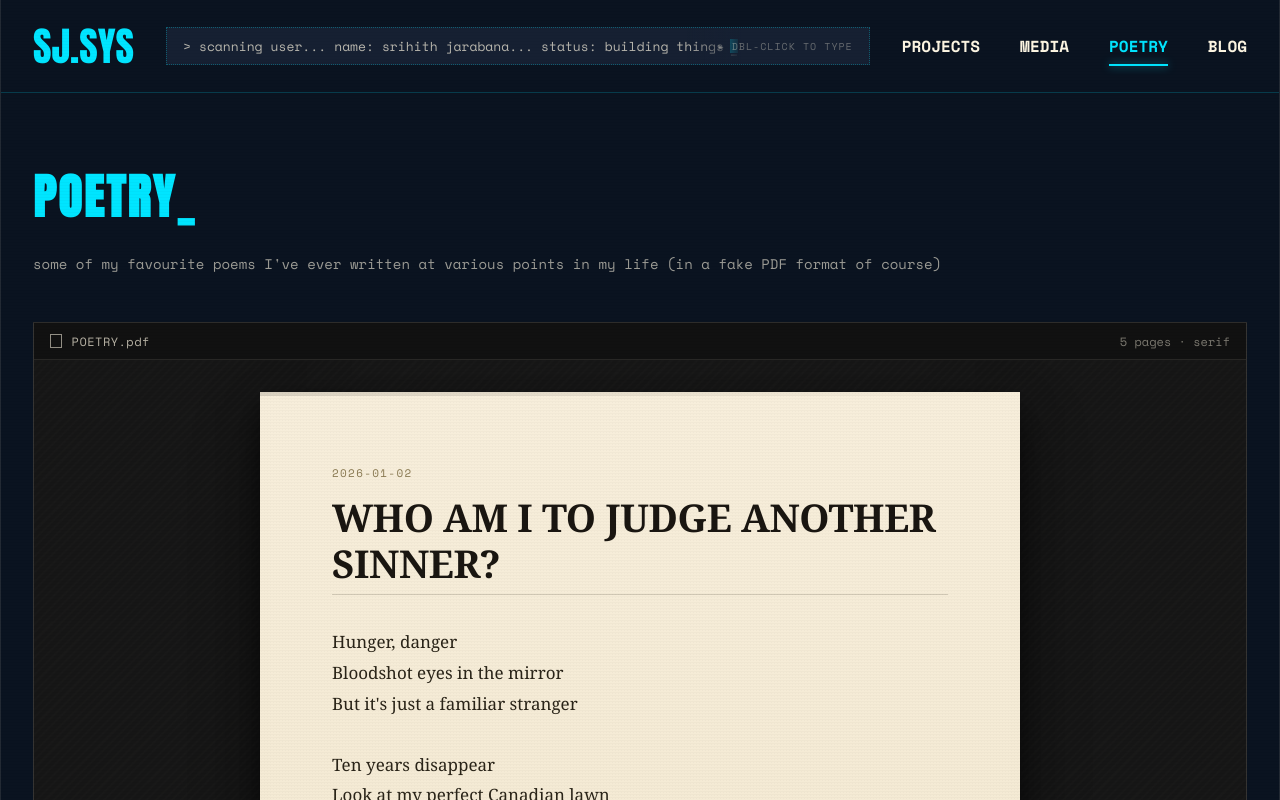
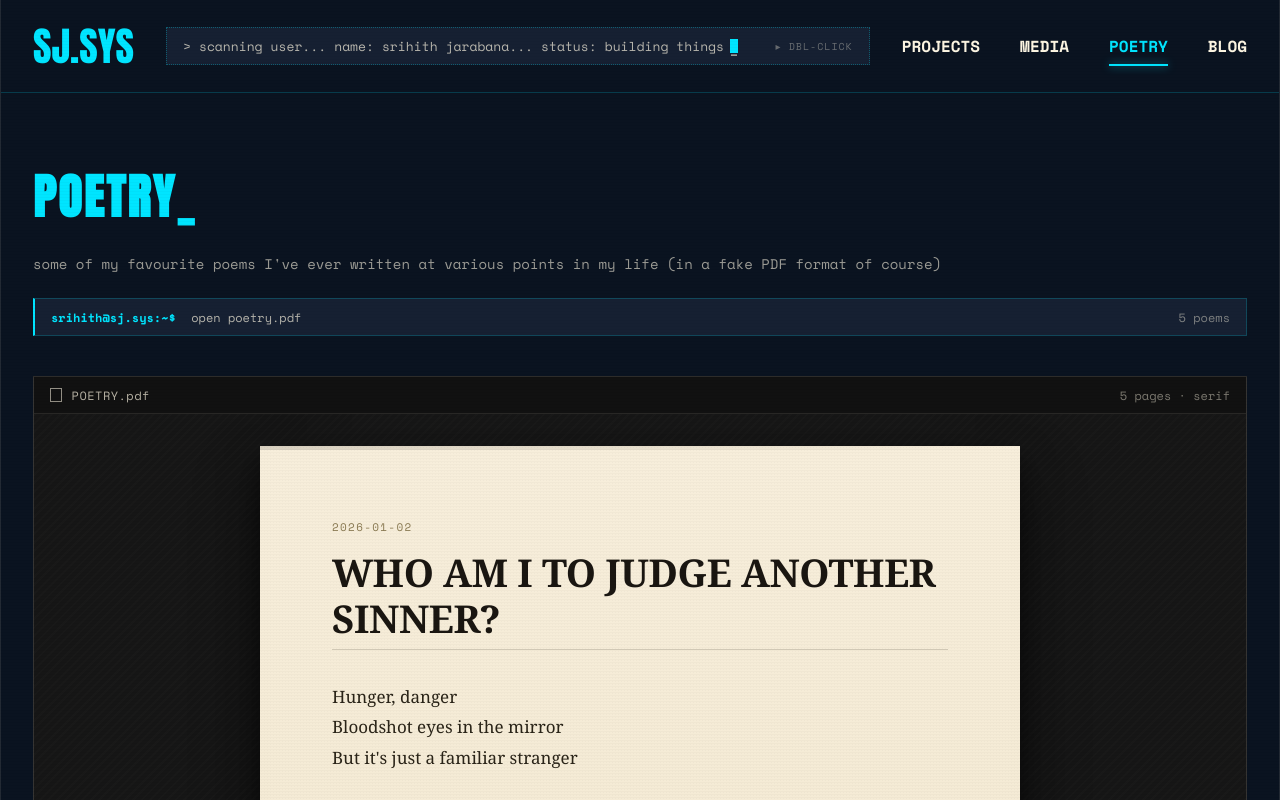
Before and after one commit to 12g3nd/12g3nd.github.io, a React (Vite) app: page /poetry in a window 1280 px wide. Shown: the top 800 px of the page. Built offline with nearby package versions, Linux system fonts and the light colour scheme.

Commit message:
feat: enhance terminal UI and add poetry bar for improved user interaction

```diff
--- a/src/components/Navigation.css
+++ b/src/components/Navigation.css
@@ -89,22 +89,39 @@
   cursor: pointer;
 }
 
-/* Persistent "you can type in here" affordance. Pinned right with a gradient
-   mask so the scrolling typewriter text slides under it cleanly. The whole
-   point: the command line is the spine of the site, not a hidden easter egg. */
+/* Idle prompt (typewriter + cursor). Flex child that shrinks first and clips
+   its text with an ellipsis, so a long phrase truncates BEFORE the hint instead
+   of sliding under it. Keeps the bar to a single line. */
+.terminal-idle {
+  display: inline-flex;
+  align-items: center;
+  flex: 0 1 auto;
+  min-width: 0;
+  overflow: hidden;
+}
+
+.terminal-idle .terminal-text {
+  white-space: nowrap;
+  overflow: hidden;
+  text-overflow: ellipsis;
+  min-width: 0;
+}
+
+.terminal-idle .terminal-cursor {
+  flex: 0 0 auto;
+}
+
+/* Persistent "you can type in here" affordance. A non-shrinking flex sibling
+   pinned right via margin-left:auto — physically separated from the prompt, so
+   they can never intersect. The command line is the spine, not a hidden egg. */
 .terminal-hint {
-  position: absolute;
-  right: 0;
-  top: 0;
-  bottom: 0;
-  display: flex;
-  align-items: center;
-  padding: 0 1rem 0 2rem;
+  flex: 0 0 auto;
+  margin-left: auto;
+  padding-left: 1.25rem;
   font-size: 10px;
   letter-spacing: 0.1em;
   text-transform: uppercase;
   color: rgba(var(--text-rgb), 0.35);
-  background: linear-gradient(90deg, transparent, var(--bg-surface) 30%);
   pointer-events: none;
   white-space: nowrap;
   transition: color 0.15s ease;
@@ -205,6 +222,19 @@
     white-space: normal;
     word-break: break-word;
   }
+
+  /* The desktop fix clips the idle prompt to one line (so it can't collide with
+     the hint). The mobile row has no hint and is meant to wrap, so let it. */
+  .terminal-mobile-row .terminal-idle {
+    overflow: visible;
+    flex: 1 1 auto;
+  }
+
+  .terminal-mobile-row .terminal-text {
+    white-space: normal;
+    overflow: visible;
+    text-overflow: clip;
+  }
 }
 
 @media (max-width: 768px) {
--- a/src/components/Navigation.tsx
+++ b/src/components/Navigation.tsx
@@ -154,9 +154,11 @@ export default function Navigation() {
     </div>
   ) : (
     <>
-      <span className="terminal-text">{text}</span>
-      <span className="terminal-cursor">_</span>
-      <span className="terminal-hint" aria-hidden="true">▸ dbl-click to type</span>
+      <span className="terminal-idle">
+        <span className="terminal-text">{text}</span>
+        <span className="terminal-cursor">_</span>
+      </span>
+      <span className="terminal-hint" aria-hidden="true">▸ dbl-click</span>
     </>
   );
 
--- a/src/index.css
+++ b/src/index.css
@@ -23,6 +23,12 @@
   --accent-primary: #00E5FF;        /* cyan — interactive / headers */
   --accent-secondary: #7B61FF;      /* purple — temporal / meta */
   --accent-rgb: 0, 229, 255;
+
+  /* Reserved "warmer voice" — used sparingly for emotional / significant beats
+     (boot warnings, gallery light, poetry awards). On dark surfaces use the
+     bright amber; on the cream paper surfaces use the deeper ink so it reads. */
+  --accent-warm: #ffb000;
+  --accent-warm-ink: #a8651a;
 
   --font-display: 'Anton', sans-serif;
   --font-mono: 'Space Mono', monospace;
--- a/src/pages/Home.css
+++ b/src/pages/Home.css
@@ -189,22 +189,18 @@
 
 
 .landmark-swap {
+  /* Anchored to .right-column (its containing block) and nudged into the 2rem
+     gutter between the two columns. Because the gutter is a fixed gap, this sits
+     a constant ~8px off the hero text at ANY width — no more page-center magic
+     offset that drifted and overlapped content on different screens. */
   position: absolute;
-  bottom: 7%;
-  /* Center it in the gutter between the description card (max 650px, left)
-     and the "what I'm up to" card (max 400px, right):
-     page-center + (650 - 400) / 2 = page-center + 125px.
-     A fixed px offset stays put at any width; the old raw `60%` tracked the
-     widening section and drifted far right on wide/ultrawide screens. */
-  left: calc(50% + 125px);
-  transform: translateX(-50%);
+  bottom: 0;
+  left: -1.5rem;
   z-index: 0;
   cursor: pointer;
-  /* Narrow box that hugs the figures. The PNGs are cropped to their content,
-     and both landmarks are tall ~0.41-aspect silhouettes, so this box tracks
-     the visible figure instead of a big square of transparent dead space
-     (which is what was triggering the hover from empty areas beside it). */
-  height: clamp(280px, 40vh, 400px);
+  /* aspect-ratio matches CNtower.png's natural 188×458, so the box hugs the
+     visible silhouette and the hover hitbox = what you see. */
+  height: clamp(240px, 32vh, 340px);
   aspect-ratio: 188 / 458;
 }
 
@@ -239,7 +235,9 @@
   opacity: 0.9;
 }
 
-@media (max-width: 1050px) {
+/* Below this the right column gets too tight to seat the landmark in the gutter
+   without crowding the card — hide it (mobile already shows the tap-to-swap one). */
+@media (max-width: 1280px) {
   .landmark-swap {
     display: none;
   }
@@ -1063,12 +1061,6 @@ button.email-box {
     max-width: 550px;
   }
 
-  /* Cards grow here (hero 900px, card 550px), so recenter the landmark:
-     page-center + (900 - 550) / 2 = page-center + 175px. */
-  .landmark-swap {
-    left: calc(50% + 175px);
-  }
-
   .tenets-grid {
     grid-template-columns: repeat(3, 1fr);
   }
--- a/src/pages/Home.tsx
+++ b/src/pages/Home.tsx
@@ -139,10 +139,13 @@ export default function Home() {
             <h3><span className="accent-slash">//</span> WHAT I'M UP TO</h3>
             <p>Learning & building financial models. Looking into research and want to delve into the academic side of business as well.</p>
           </div>
-        </div>
-        <div className="landmark-swap">
-          <img src="/CNtower.png" alt="CN Tower" className="cn-tower-decor landmark-default" />
-          <img src="/SoL.png" alt="Statue of Liberty" className="cn-tower-decor landmark-hover" />
+          {/* Decorative landmark, anchored to this column (not a magic page-center
+              offset) so it tracks the gutter at any width. Swaps CN Tower ↔ Statue
+              of Liberty on hover. */}
+          <div className="landmark-swap">
+            <img src="/CNtower.png" alt="CN Tower" className="cn-tower-decor landmark-default" />
+            <img src="/SoL.png" alt="Statue of Liberty" className="cn-tower-decor landmark-hover" />
+          </div>
         </div>
       </section>
 
--- a/src/pages/Poetry.css
+++ b/src/pages/Poetry.css
@@ -1,4 +1,38 @@
 /* Poetry page styles */
+
+/* ── Command chrome ────────────────────────────────────────
+   Matches pkg-bar (Projects), gallery-bar (Media), log-bar (Blog) so Poetry
+   reads as an SJ.SYS app too — `$ open poetry.pdf`, then the PDF viewer. */
+.poetry-bar {
+  display: flex;
+  align-items: center;
+  justify-content: space-between;
+  gap: 1rem;
+  padding: 0.6rem 1rem;
+  background: var(--bg-surface);
+  border: 1px solid rgba(0, 229, 255, 0.2);
+  border-left: 2px solid var(--accent-primary);
+  font-family: var(--font-mono);
+  font-size: 12px;
+}
+
+.poetry-bar__cmd {
+  color: rgba(var(--text-rgb), 0.7);
+  overflow: hidden;
+  text-overflow: ellipsis;
+  white-space: nowrap;
+}
+
+.poetry-bar__prompt {
+  color: var(--accent-primary);
+  font-weight: 700;
+  margin-right: 0.5rem;
+}
+
+.poetry-bar__count {
+  color: rgba(var(--text-rgb), 0.45);
+  white-space: nowrap;
+}
 
 /* ---------- Document viewer ---------- */
 .doc-viewer {
@@ -135,12 +169,29 @@
   letter-spacing: -0.01em;
 }
 
+/* Award lines are the page's emotional peak — give them the reserved warm
+   voice as a small gold medal, paper-toned so it reads on cream. */
 .doc-page__award {
   font-family: Georgia, serif;
   font-style: italic;
   font-size: 13px;
-  color: #6b5e3f;
+  color: var(--accent-warm-ink);
   margin-bottom: 1.75rem;
+  display: inline-flex;
+  align-items: baseline;
+  gap: 0.5rem;
+}
+
+.doc-page__award::before {
+  content: '✦';
+  font-style: normal;
+  color: var(--accent-warm-ink);
+}
+
+/* Award poems get a warm top accent instead of the default grey torn edge. */
+.doc-page--award::before {
+  height: 5px;
+  background: linear-gradient(90deg, var(--accent-warm), rgba(255, 176, 0, 0) 70%);
 }
 
 .doc-page__rule {
--- a/src/pages/Poetry.tsx
+++ b/src/pages/Poetry.tsx
@@ -26,7 +26,7 @@ export default function Poetry() {
             {compactMode ? '[NORMAL TEXT ↩]' : '[FIT TEXT →]'}
           </button>
         </div>
-        <div style={{ marginTop: '3rem', maxWidth: '100%' }}>
+        <div style={{ marginTop: '1.5rem', maxWidth: '100%' }}>
           {(() => {
             const poems = [
             {
@@ -210,6 +210,11 @@ export default function Poetry() {
             ].sort((a, b) => new Date(b.date).getTime() - new Date(a.date).getTime());
 
             return (
+              <>
+              <div className="poetry-bar">
+                <span className="poetry-bar__cmd"><span className="poetry-bar__prompt">srihith@sj.sys:~$</span> open poetry.pdf</span>
+                <span className="poetry-bar__count">{poems.length} poems</span>
+              </div>
               <div className="doc-viewer">
                 <div className="doc-viewer__chrome">
                   <span className="doc-viewer__filename">POETRY.pdf</span>
@@ -218,7 +223,7 @@ export default function Poetry() {
                 <div className="doc-viewer__pages">
                   {poems.map((poem, i) => (
                     <Reveal key={i} delay={Math.min(i, 3) * 0.06}>
-                    <article className={`doc-page${('wide' in poem && poem.wide) ? ' doc-page--wide' : ''}`}>
+                    <article className={`doc-page${('wide' in poem && poem.wide) ? ' doc-page--wide' : ''}${poem.award ? ' doc-page--award' : ''}`}>
                       <span className="doc-page__date">{poem.date}</span>
                       <h3 className="doc-page__title">{poem.title}</h3>
                       {poem.award && (
@@ -234,6 +239,7 @@ export default function Poetry() {
                   ))}
                 </div>
               </div>
+              </>
             );
           })()}
         </div>
--- a/src/pages/Projects.tsx
+++ b/src/pages/Projects.tsx
@@ -35,18 +35,6 @@ const projects: Project[] = [
     logo: '/KrineLogo.jfif',
     status: 'LIVE',
     metric: { value: '15', label: 'technologies in prod' },
-    featured: true,
-  },
-  {
-    id: '07',
-    name: 'VOTE SRIHITH SNAPCHAT FILTER',
-    description: "Something I did a few years ago for whenever I ran for a position and wanted an easy way for people to share my campaign on social media. Went viral somewhere else in the world and it has 198k lens plays (accurate as of 4.6.26). Thought it was funny and creative.\n\n(Note: The person in the image is not me.)",
-    stack: ['Snapchat Lens Studio', 'AR', 'Social Media'],
-    link: 'https://www.snapchat.com/lens/5f0f516178844f8a8980e5abb0d93ad0',
-    linkText: '[VIEW LENS ↗]',
-    logo: '/filter.png',
-    status: 'VIRAL',
-    metric: { value: '198K', label: 'lens plays' },
     featured: true,
   },
   {
@@ -94,10 +82,21 @@ const projects: Project[] = [
     name: 'Spring Break Project',
     description: 'A younger me during when I first became a teenager made a website where every Spring Break, I would write some articles. Kind of full circle to this website if you think about. Also, please do not flame me for my corniness back then.',
     stack: ['Google Sites'],
-    link: 'https://sites.google.com/view/springbreakproject/Contact',
+    link: 'https://sites.google.com/view/springbreakproject/',
     linkText: '[VIEW LIVE ↗]',
     logo: '/SBPPreview.png',
     status: 'ARCHIVE',
+  },
+  {
+    id: '07',
+    name: 'VOTE SRIHITH SNAPCHAT FILTER',
+    description: "Something I did a few years ago for whenever I ran for a position and wanted an easy way for people to share my campaign on social media. Went viral somewhere else in the world and it has 198k lens plays (accurate as of 4.6.26). Thought it was funny and creative.\n\n(Note: The person in the image is not me.)",
+    stack: ['Snapchat Lens Studio', 'AR', 'Social Media'],
+    link: 'https://www.snapchat.com/lens/5f0f516178844f8a8980e5abb0d93ad0',
+    linkText: '[VIEW LENS ↗]',
+    logo: '/filter.png',
+    status: 'VIRAL',
+    metric: { value: '198K', label: 'lens plays' },
   },
 ];
 
```
